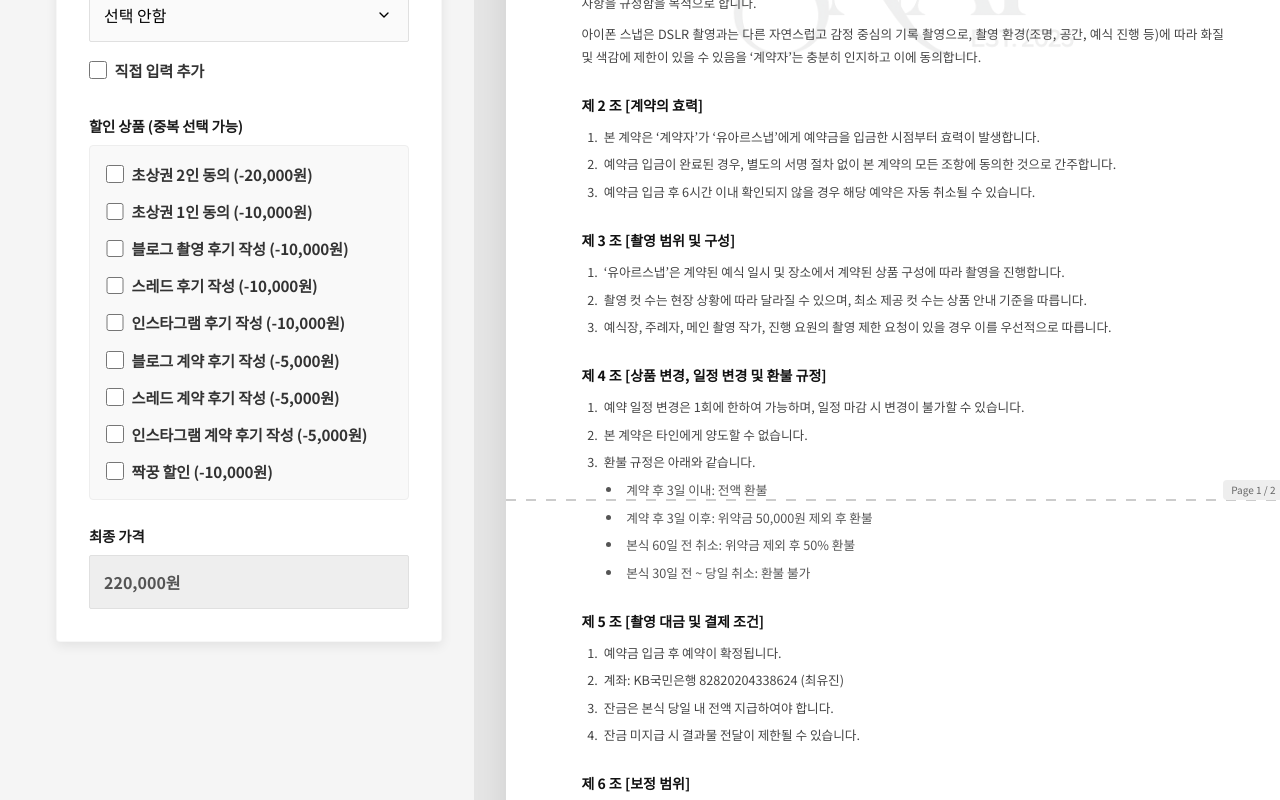
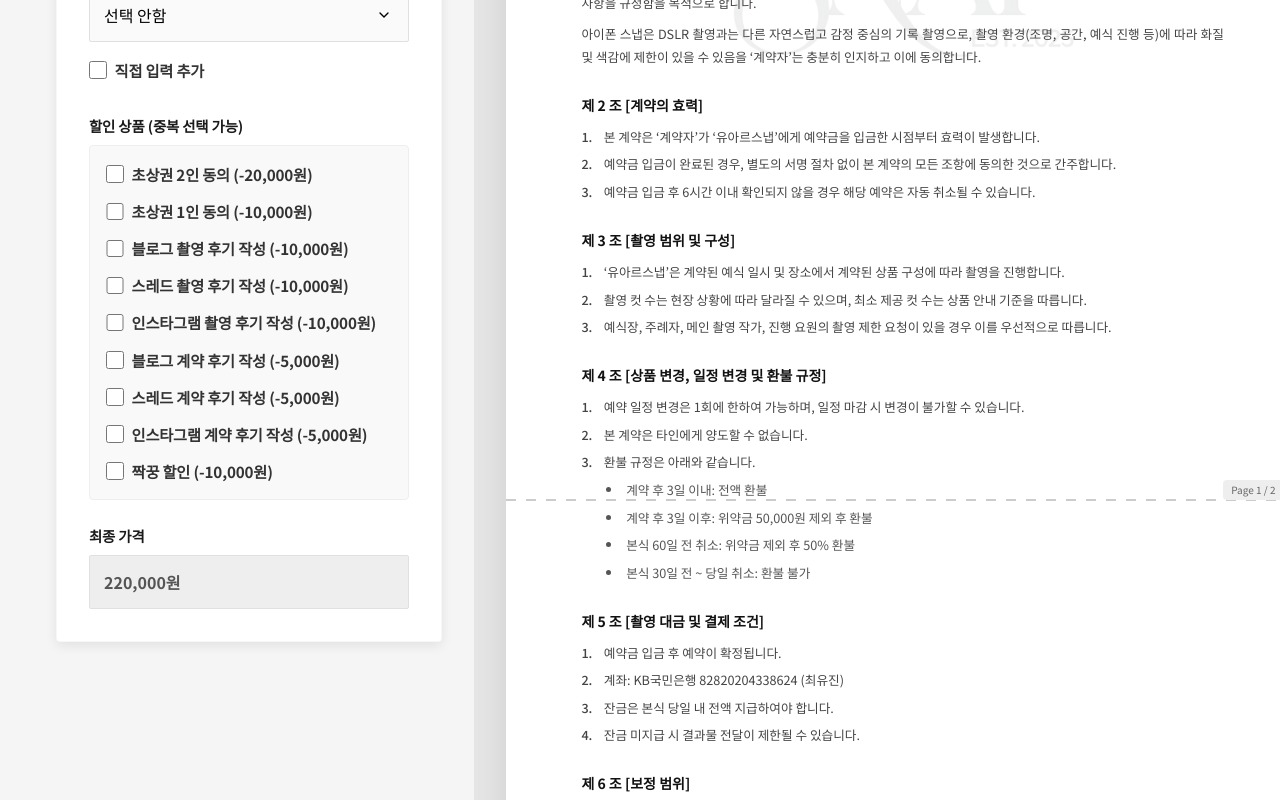
Before and after one commit to y2hscmtk/yuar-snap, a React (Vite) app: page / in a window 1280 px wide. Shown: the part 800-1600 px from the top of the page. Built offline with nearby package versions, Linux system fonts and the light colour scheme.

Commit message:
[feature modify] 계약서 문구 수정

```diff
--- a/src/components/ContractForm.jsx
+++ b/src/components/ContractForm.jsx
@@ -8,15 +8,15 @@ const PRICING = {
     },
     options: {
         none: { label: '선택 안함', price: 0 },
-        banquet: { label: '2부 및 연회장 추가', price: 50000 },
+        banquet: { label: '원판, 2부 및 연회장 추가', price: 50000 },
         add30min: { label: '30분 추가 촬영', price: 30000 },
     },
     discounts: [
         { id: 'portrait', label: '초상권 2인 동의', price: -20000 },
         { id: 'disagree1', label: '초상권 1인 동의', price: -10000 },
         { id: 'blog_review', label: '블로그 촬영 후기 작성', price: -10000 },
-        { id: 'thread_review', label: '스레드 후기 작성', price: -10000 },
-        { id: 'insta_review', label: '인스타그램 후기 작성', price: -10000 },
+        { id: 'thread_review', label: '스레드 촬영 후기 작성', price: -10000 },
+        { id: 'insta_review', label: '인스타그램 촬영 후기 작성', price: -10000 },
         { id: 'blog_contract', label: '블로그 계약 후기 작성', price: -5000 },
         { id: 'thread_contract', label: '스레드 계약 후기 작성', price: -5000 },
         { id: 'insta_contract', label: '인스타그램 계약 후기 작성', price: -5000 },
--- a/src/components/ContractPreview.css
+++ b/src/components/ContractPreview.css
@@ -20,6 +20,8 @@
     flex-shrink: 0;
     font-family: 'Noto Sans KR', sans-serif;
     /* Ensure Korean font */
+    text-rendering: optimizeLegibility;
+    -webkit-font-smoothing: antialiased;
 }
 
 @media screen and (max-width: 768px) {
@@ -133,6 +135,8 @@
     padding: 12px 10px;
     text-align: left;
     vertical-align: top;
+    font-variant-numeric: tabular-nums;
+    /* Ensure numbers align */
 }
 
 .info-table th {
@@ -196,15 +200,40 @@
     margin-bottom: 0.5rem;
 }
 
-.contract-body ol,
+.contract-body ol {
+    list-style: none;
+    counter-reset: item;
+    padding-left: 0;
+    margin-bottom: 0.5rem;
+}
+
+.contract-body ol>li {
+    counter-increment: item;
+    margin-bottom: 0.3rem;
+    padding-left: 1.4rem;
+    position: relative;
+}
+
+.contract-body ol>li::before {
+    content: counter(item) ". ";
+    position: absolute;
+    left: 0;
+    top: 0;
+    width: 1.2rem;
+    font-weight: 500;
+    /* Match text weight or slightly bolder */
+    color: inherit;
+}
+
 .contract-body ul {
     padding-left: 1.2rem;
     margin-bottom: 0.5rem;
 }
 
-.contract-body li {
+.contract-body ul li {
     margin-bottom: 0.3rem;
     padding-left: 0.2rem;
+    list-style-type: disc;
 }
 
 .contract-body .sub-list {
--- a/src/components/ContractPreview.jsx
+++ b/src/components/ContractPreview.jsx
@@ -10,15 +10,15 @@ const PRICING = {
     },
     options: {
         none: { label: '선택 안함', price: 0 },
-        banquet: { label: '2부 및 연회장 추가', price: 50000 },
+        banquet: { label: '원판, 2부 및 연회장 추가', price: 50000 },
         add30min: { label: '30분 추가 촬영', price: 30000 },
     },
     discounts: [
         { id: 'portrait', label: '초상권 2인 동의', price: -20000 },
         { id: 'disagree1', label: '초상권 1인 동의', price: -10000 },
         { id: 'blog_review', label: '블로그 촬영 후기 작성', price: -10000 },
-        { id: 'thread_review', label: '스레드 후기 작성', price: -10000 },
-        { id: 'insta_review', label: '인스타그램 후기 작성', price: -10000 },
+        { id: 'thread_review', label: '스레드 촬영 후기 작성', price: -10000 },
+        { id: 'insta_review', label: '인스타그램 촬영 후기 작성', price: -10000 },
         { id: 'blog_contract', label: '블로그 계약 후기 작성', price: -5000 },
         { id: 'thread_contract', label: '스레드 계약 후기 작성', price: -5000 },
         { id: 'insta_contract', label: '인스타그램 계약 후기 작성', price: -5000 },
@@ -308,6 +308,8 @@ const ContractPreview = ({ data }) => {
                                     </ul>
                                 </li>
                                 <li>
+                                    <div>계약 후기는 계약 체결일로부터 1개월 이내에 작성하여야 하며, 작성된 후기는 게시일로부터 6개월 이상 게시 상태로 유지하여야 합니다.</div>
+                                    <div>촬영 후기는 본식 촬영일로부터 6개월 이내에 작성하여야 하며, 작성된 후기는 게시일로부터 6개월 이상 게시 상태로 유지하여야 합니다.</div>
                                     <div>짝꿍 할인은 신규 계약자에 한하여 적용되며, 이미 계약이 완료된 계약자 간에는 적용되지 않습니다.</div>
                                     <div className="sub-text">(예: 신규 계약 희망자 + 계약 완료자 → 적용 가능 / 계약 완료자 + 계약 완료자 → 적용 불가)</div>
                                 </li>
```
